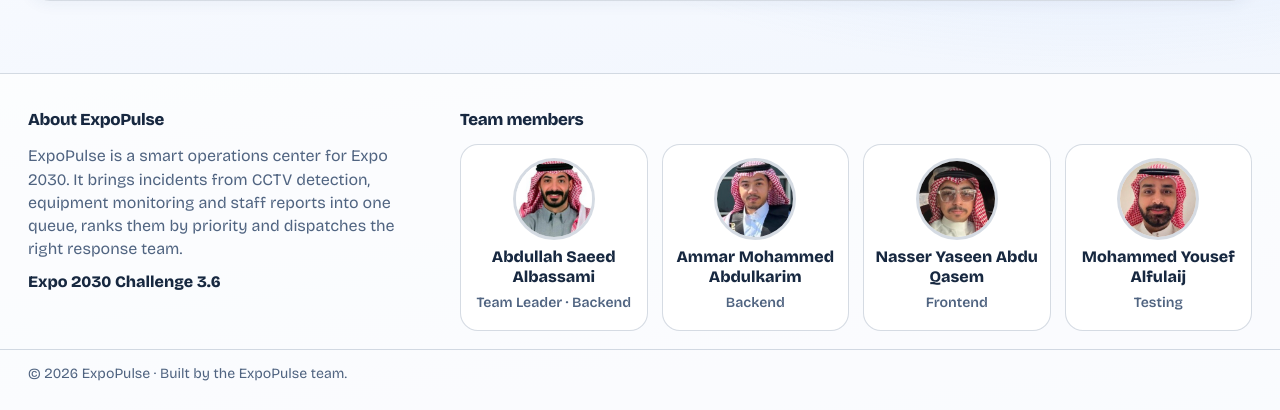
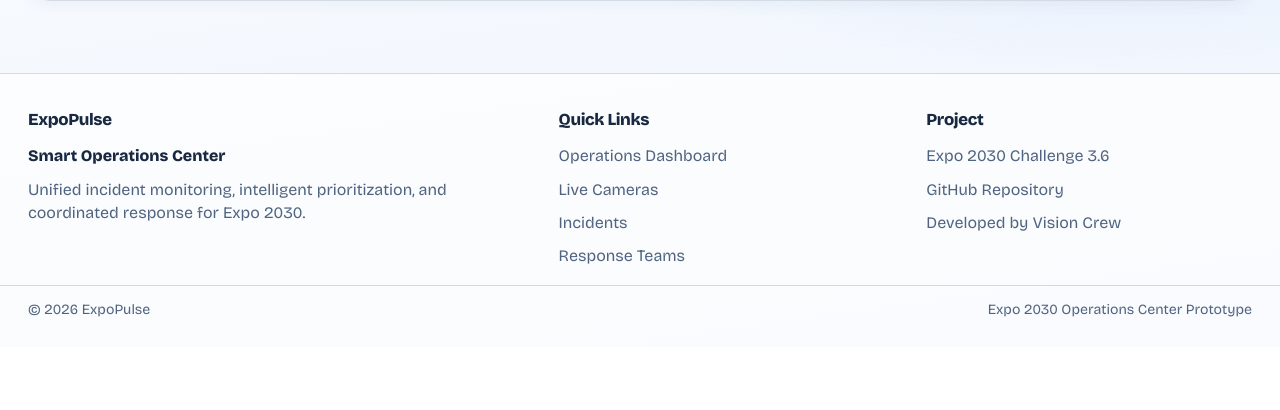
Before and after one commit to Abdullah-Albassami/expopulse, a Django app: page / in a window 1280 px wide. Shown: the part 943-1353 px from the top of the page. After the commit the page ends 1260 px from the top, so only its background shows below. Run offline with Django 5.2, Linux system fonts and the light colour scheme; data that the repository does not hold is empty.

Commit message:
Replace team-photo footer with compact operations footer (#11)
* feat: replace team gallery with professional operations footer

* feat: replace team gallery with professional operations footer

* feat: replace team gallery with professional operations footer

* fix: correct team name to Vision Crew

* fix: correct team name to Vision Crew

```diff
--- a/static/css/styles.css
+++ b/static/css/styles.css
@@ -570,3 +570,15 @@ a.report { display: inline-block; text-decoration: none; }
 .cam-alert-none { color: var(--mist); font-size: .9rem; }
 .cam-note { margin-top: 18px; }
 :root[data-theme="light"] .cam-badge[data-state="live"] { background: #ba2734; border-color: #ba2734; }
+
+/* Compact operations footer */
+.footer-inner { grid-template-columns: minmax(0, 1.5fr) minmax(0, 1fr) minmax(0, 1fr); gap: 42px; }
+.footer-subtitle { color: var(--paper) !important; font-weight: 700; }
+.footer-links ul { margin: 0; padding: 0; list-style: none; display: grid; gap: 10px; }
+.footer-links a, .footer-project a { color: var(--mist); text-decoration: none; }
+.footer-links a:hover, .footer-project a:hover { color: var(--paper); text-decoration: underline; text-underline-offset: 3px; }
+.footer-links a:focus-visible, .footer-project a:focus-visible { outline: 2px solid var(--azure); outline-offset: 4px; border-radius: 3px; }
+.footer-project p { margin: 0 0 10px; color: var(--mist); }
+.footer-bottom { display: flex; justify-content: space-between; align-items: center; gap: 12px; flex-wrap: wrap; }
+@media (max-width: 900px) { .footer-inner { grid-template-columns: repeat(2, minmax(0, 1fr)); gap: 28px; } .footer-about { grid-column: 1 / -1; } }
+@media (max-width: 520px) { .footer-inner { grid-template-columns: 1fr; } .footer-about { grid-column: auto; } }
--- a/static/js/i18n.js
+++ b/static/js/i18n.js
@@ -281,6 +281,16 @@
             "لتشغيل كل الكاميرات. البث عبارة عن مقاطع مسجّلة تُعرض كبث مباشر، وليست كاميرات مراقبة فعلية.",
 
         // Footer
+        "Smart Operations Center": "مركز العمليات الذكي",
+        "Unified incident monitoring, intelligent prioritization, and coordinated response for Expo 2030.": "مراقبة موحّدة للحوادث وتحديد ذكي للأولويات وتنسيق الاستجابة لإكسبو 2030.",
+        "Quick Links": "روابط سريعة",
+        "Operations Dashboard": "لوحة مركز العمليات",
+        "Response Teams": "فرق الاستجابة",
+        "Footer quick links": "روابط التذييل السريعة",
+        "Project": "المشروع",
+        "GitHub Repository": "مستودع GitHub",
+        "Developed by Vision Crew": "من تطوير فريق فيجن كرو",
+        "Expo 2030 Operations Center Prototype": "نموذج أولي لمركز عمليات إكسبو 2030",
         "About ExpoPulse": "عن نبض إكسبو",
         "ExpoPulse is a smart operations center for Expo 2030. It brings incidents from CCTV detection, equipment monitoring and staff reports into one queue, ranks them by priority and dispatches the right response team.":
             "نبض إكسبو (ExpoPulse) مركز عمليات ذكي لمعرض إكسبو 2030. يجمع البلاغات من كاميرات المراقبة ومراقبة المعدات وبلاغات الموظفين في قائمة واحدة، ويرتّبها حسب الأولوية، ويوجّه فريق الاستجابة المناسب.",
--- a/templates/base.html
+++ b/templates/base.html
@@ -90,40 +90,30 @@
     </main>
 
     <footer class="site-footer">
-        <div class="footer-inner">
-            <div class="footer-about">
-                <h2 class="footer-title">About ExpoPulse</h2>
-                <p>ExpoPulse is a smart operations center for Expo 2030. It brings incidents from CCTV detection, equipment monitoring and staff reports into one queue, ranks them by priority and dispatches the right response team.</p>
-                <p class="footer-tag">Expo 2030 Challenge 3.6</p>
-            </div>
-            <section class="footer-team" aria-labelledby="footer-team-title">
-                <h2 class="footer-title" id="footer-team-title">Team members</h2>
-                <ul class="member-grid">
-                    <li class="member">
-                        <img src="{% static 'img/team/abdullah.jpg' %}" alt="" width="76" height="76" loading="lazy">
-                        <span class="member-name">Abdullah Saeed Albassami</span>
-                        <span class="member-role">Team Leader · Backend</span>
-                    </li>
-                    <li class="member">
-                        <img src="{% static 'img/team/ammar.jpg' %}" alt="" width="76" height="76" loading="lazy">
-                        <span class="member-name">Ammar Mohammed Abdulkarim</span>
-                        <span class="member-role">Backend</span>
-                    </li>
-                    <li class="member">
-                        <img src="{% static 'img/team/nasser.jpg' %}" alt="" width="76" height="76" loading="lazy">
-                        <span class="member-name">Nasser Yaseen Abdu Qasem</span>
-                        <span class="member-role">Frontend</span>
-                    </li>
-                    <li class="member">
-                        <img src="{% static 'img/team/mohammed.jpg' %}" alt="" width="76" height="76" loading="lazy">
-                        <span class="member-name">Mohammed Yousef Alfulaij</span>
-                        <span class="member-role">Testing</span>
-                    </li>
-                </ul>
-            </section>
-        </div>
-        <p class="footer-bottom"><span>© 2026 ExpoPulse</span> · <span>Built by the ExpoPulse team.</span></p>
-    </footer>
+  <div class="footer-inner">
+    <section class="footer-about" aria-labelledby="footer-about-title">
+      <h2 class="footer-title" id="footer-about-title">ExpoPulse</h2>
+      <p class="footer-subtitle">Smart Operations Center</p>
+      <p>Unified incident monitoring, intelligent prioritization, and coordinated response for Expo 2030.</p>
+    </section>
+    <nav class="footer-links" aria-label="Footer quick links">
+      <h2 class="footer-title">Quick Links</h2>
+      <ul>
+        <li><a href="{% url 'dashboard' %}">Operations Dashboard</a></li>
+        <li><a href="{% url 'live_cameras' %}">Live Cameras</a></li>
+        <li><a href="{% url 'incident_list' %}">Incidents</a></li>
+        <li><a href="{% url 'team_list' %}">Response Teams</a></li>
+      </ul>
+    </nav>
+    <section class="footer-project" aria-labelledby="footer-project-title">
+      <h2 class="footer-title" id="footer-project-title">Project</h2>
+      <p>Expo 2030 Challenge 3.6</p>
+      <p><a href="https://github.com/Abdullah-Albassami/expopulse" target="_blank" rel="noopener noreferrer">GitHub Repository</a></p>
+      <p>Developed by Vision Crew</p>
+    </section>
+  </div>
+  <div class="footer-bottom"><span>© 2026 ExpoPulse</span><span>Expo 2030 Operations Center Prototype</span></div>
+</footer>
 
     <script src="{% static 'js/i18n.js' %}"></script>
     <script src="{% static 'js/theme.js' %}" defer></script>
```
